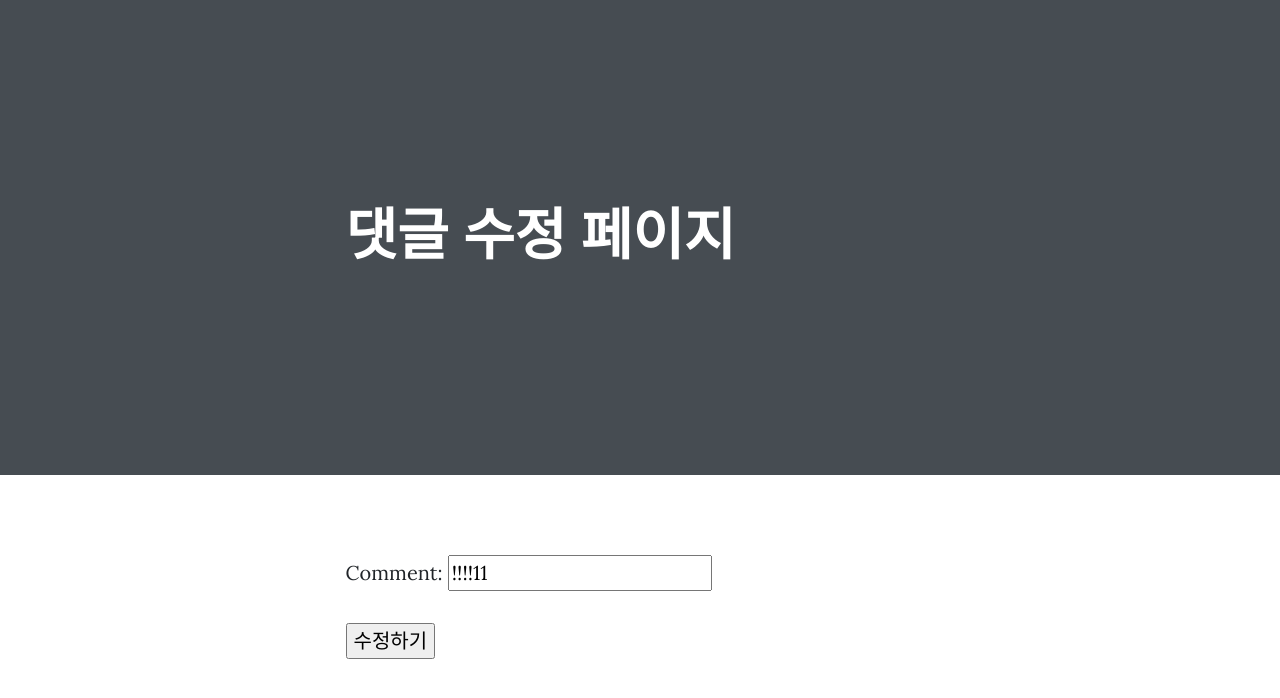
After one commit to youarebin/DjangoProject, a Django app: page /posts/update_comment/1/2/ in a window 1280 px wide. The commit adds this page. Shown: the top 698 px of the page. Run offline with Django 4.2, Linux system fonts and the light colour scheme; data comes from the database, SQL or seed files in the repository; both versions use the stored data as it was after the commit; some libraries are stand-ins or nearby versions.

Commit message:
4-1세션

```diff
--- a/blogProject/blog/admin.py
+++ b/blogProject/blog/admin.py
@@ -2,6 +2,7 @@ from django.contrib import admin
 
 # Register your models here.
 from django.contrib import admin
-from .models import Post
+from .models import Post, Comment
 
 admin.site.register(Post)
+admin.site.register(Comment)
--- a/blogProject/blog/forms.py
+++ b/blogProject/blog/forms.py
@@ -1,7 +1,12 @@
 from django import forms
-from .models import Post
+from .models import Post, Comment
 
 class PostModelForm(forms.ModelForm):
     class Meta:
         model = Post
-        fields = ['title', 'body']  # 입력받을 필드를 정의
+        fields = ['title', 'body', 'photo']  # 입력받을 필드를 정의
+
+class CommentForm(forms.ModelForm):
+    class Meta:
+        model = Comment
+        fields = ['comment']
--- a/blogProject/blog/models.py
+++ b/blogProject/blog/models.py
@@ -7,6 +7,15 @@ class Post(models.Model):
     title = models.CharField(verbose_name="제목", max_length=128)
     body = models.TextField(verbose_name="내용", default="")
     created_at = models.DateTimeField(verbose_name="작성일", auto_now_add=True)
+    photo = models.ImageField(verbose_name="이미지", blank=True, null=True, upload_to='blog_photo')
 
     def __str__(self):  #admin에서 글 제목을 표시
         return self.title
+
+class Comment(models.Model):
+    comment = models.CharField(max_length=200)
+    date = models.DateTimeField(auto_now_add=True)
+    article = models.ForeignKey(Post, on_delete=models.CASCADE, related_name='comments')
+
+    def __str__(self):
+        return self.comment
--- a/blogProject/blog/templates/form_create.html
+++ b/blogProject/blog/templates/form_create.html
@@ -7,7 +7,7 @@
   </head>
   <body>
     <h1>Model Form을 이용한 새 글 작성 페이지</h1>
-    <form action="" method="POST">
+    <form action="" method="POST" enctype="multipart/form-data">
       {% csrf_token %}
       <table>
         {{ form.as_table }} <!-- 폼을 테이블 형식으로 출력 -->
--- a/blogProject/blog/views.py
+++ b/blogProject/blog/views.py
@@ -6,8 +6,8 @@ def home(request):
     return render(request, "index.html")
 
 def create(request):
-    if request.method == 'POST':
-        form = PostModelForm(request.POST)  # 입력된 데이터를 form에 저장
+    if request.method == 'POST' or request.method == 'FILES':
+        form = PostModelForm(request.POST,  request.FILES)  # 입력된 데이터를 form에 저장
         if form.is_valid():  # 폼이 유효한지 검사
             form.save()  # DB에 저장
             return redirect('home')  # 홈으로 리다이렉트
--- a/blogProject/blogProject/settings.py
+++ b/blogProject/blogProject/settings.py
@@ -11,6 +11,7 @@ https://docs.djangoproject.com/en/4.2/ref/settings/
 """
 
 from pathlib import Path
+import os
 
 # Build paths inside the project like this: BASE_DIR / 'subdir'.
 BASE_DIR = Path(__file__).resolve().parent.parent
@@ -129,3 +130,6 @@ STATIC_URL = '/static/'
 STATICFILES_DIRS = [
     BASE_DIR / 'static',
 ]
+
+MEDIA_ROOT = os.path.join(BASE_DIR, 'media')
+MEDIA_URL = '/media/'
--- a/blogProject/blogProject/urls.py
+++ b/blogProject/blogProject/urls.py
@@ -17,6 +17,8 @@ Including another URLconf
 from django.contrib import admin
 from django.urls import path, include
 from blog import views
+from django.conf import settings
+from django.conf.urls.static import static
 
 urlpatterns = [
     path('admin/', admin.site.urls),
@@ -24,3 +26,4 @@ urlpatterns = [
     path("posts/", include("posts.urls")),
     path('create/', views.create, name='create'),
 ]
+urlpatterns += static(settings.MEDIA_URL, document_root=settings.MEDIA_ROOT)
--- /dev/null
+++ b/blogProject/posts/templates/comment_update.html
@@ -0,0 +1,59 @@
+{% load static %}
+
+<!DOCTYPE html>
+<html lang="en">
+
+<head>
+    <meta charset="utf-8" />
+    <meta name="viewport" content="width=device-width, initial-scale=1, shrink-to-fit=no" />
+    <meta name="description" content="" />
+    <meta name="author" content="" />
+    <title>Update comment</title>
+    <link rel="icon" type="image/x-icon" href="{% static 'assets/favicon.ico' %}" />
+    <!-- Font Awesome icons (free version)-->
+    <script src="https://use.fontawesome.com/releases/v6.3.0/js/all.js" crossorigin="anonymous"></script>
+    <!-- Google fonts-->
+    <link href="https://fonts.googleapis.com/css?family=Lora:400,700,400italic,700italic" rel="stylesheet"
+        type="text/css" />
+    <link
+        href="https://fonts.googleapis.com/css?family=Open+Sans:300italic,400italic,600italic,700italic,800italic,400,300,600,700,800"
+        rel="stylesheet" type="text/css" />
+    <!-- Core theme CSS (includes Bootstrap)-->
+    <link href="{% static 'css/styles.css' %}" rel="stylesheet" />
+</head>
+
+<body>
+    <!-- Page Header-->
+    <header class="masthead">
+        <div class="container position-relative px-4 px-lg-5">
+            <div class="row gx-4 gx-lg-5 justify-content-center">
+                <div class="col-md-10 col-lg-8 col-xl-7">
+                    <div class="post-heading">
+                        <h1>댓글 수정 페이지</h1>
+                    </div>
+                </div>
+            </div>
+        </div>
+    </header>
+    <!-- Header-->
+
+    <article class="mb-4">
+        <div class="container px-4 px-lg-5">
+            <div class="row gx-4 gx-lg-5 justify-content-center">
+                <div class="col-md-10 col-lg-8 col-xl-7">
+
+                    <!-- 여기부터 댓글 수정 Form -->
+                    <form action="" method="POST">
+                        {% csrf_token %}
+                        {{ comment_form.as_p }}
+                        <input type="submit" value="수정하기" />
+                    </form>
+                    <!-- 여기까지 댓글 수정 Form-->
+
+                </div>
+            </div>
+        </div>
+    </article>
+
+</body>
+</html>
--- a/blogProject/posts/urls.py
+++ b/blogProject/posts/urls.py
@@ -8,4 +8,8 @@ urlpatterns = [
     path("post_detail/<int:post_id>/", views.post_detail, name="post_detail"),
     path("post_update/<int:id>/", views.post_update, name="post_update"),
     path("post_delete/<int:id>/", views.post_delete, name="post_delete"),
+
+    path('create_comment/<int:id>/', views.create_comment, name='create_comment'),
+    path('update_comment/<int:post_id>/<int:com_id>/', views.update_comment, name='update_comment'),
+    path('delete_comment/<int:post_id>/<int:com_id>/', views.delete_comment, name='delete_comment'),
 ]
--- a/blogProject/posts/views.py
+++ b/blogProject/posts/views.py
@@ -1,6 +1,7 @@
 from django.shortcuts import render, redirect, get_object_or_404
-from blog.models import Post
-from blog.forms import PostModelForm
+from blog.models import Post, Comment
+from blog.forms import PostModelForm, CommentForm
+from django.core.paginator import Paginator
 
 # Create your views here.
 from django.shortcuts import render
@@ -11,19 +12,27 @@ def post(request):
 #게시글 목록 조회
 def post_list(request):
     posts = Post.objects.all().order_by('-created_at')
+    my_paginator = Paginator(posts, 5)
+    page_num = request.GET.get('page')
+    posts = my_paginator.get_page(page_num)
     return render(request, "post_list.html", {"posts" : posts})
 
 #게시글 상세페이지 조회
 def post_detail(request, post_id):
     post = get_object_or_404(Post, pk=post_id)
-    return render(request, "post_detail.html", {"post":post})
+    comment_form = CommentForm()
+    context = {
+        'post': post,
+        'comment_form': comment_form
+    }
+    return render(request, 'post_detail.html', context)
 
 #게시글 수정
 def post_update(request, id):
     post = get_object_or_404(Post, pk=id)
 
-    if request.method == 'POST':
-        form = PostModelForm(request.POST, instance=post)
+    if request.method == 'POST' or request.method == 'FILES':
+        form = PostModelForm(request.POST, request.FILES, instance=post)
         if form.is_valid():
             form.save()
             return redirect('post_list')
@@ -36,3 +45,32 @@ def post_delete(request, id):
     post = Post.objects.get(pk=id)
     post.delete()
     return redirect('post_list')
+
+#댓글 생성
+def create_comment(request, id):
+    filled_form = CommentForm(request.POST)
+    if filled_form.is_valid():
+        finished_form = filled_form.save(commit=False)
+        finished_form.article = get_object_or_404(Post, pk=id)
+        finished_form.save()
+    return redirect('post_detail', id)
+
+#댓글 수정
+def update_comment(request, post_id, com_id):
+    comment = Comment.objects.get(id=com_id)
+
+    if request.method == "POST": # 사용자가 수정 후 POST 요청을 보냈을 때
+        updated_form = CommentForm(request.POST, instance=comment)
+        if updated_form.is_valid():
+            updated_form.save()
+            return redirect('post_detail', post_id)
+    else: # GET 요청일 때
+        comment_form = CommentForm(instance=comment)
+        context = {'comment_form' : comment_form}
+        return render(request, 'comment_update.html', context)
+
+#댓글 삭제
+def delete_comment(request, post_id, com_id):
+    comment = Comment.objects.get(id=com_id)
+    comment.delete()
+    return redirect('post_detail', post_id)
```
Also changed, not shown: blogProject/posts/templates/post_detail.html (+21 -0 lines), blogProject/posts/templates/post_list.html (+18 -0 lines), blogProject/blog/migrations/0002_post_photo.py (added), blogProject/blog/migrations/0003_comment.py (added), blogProject/db.sqlite3, blogProject/media/blog_photo/totoro.png (added), blogProject/media/blog_photo/통장사본.jpg (added).
